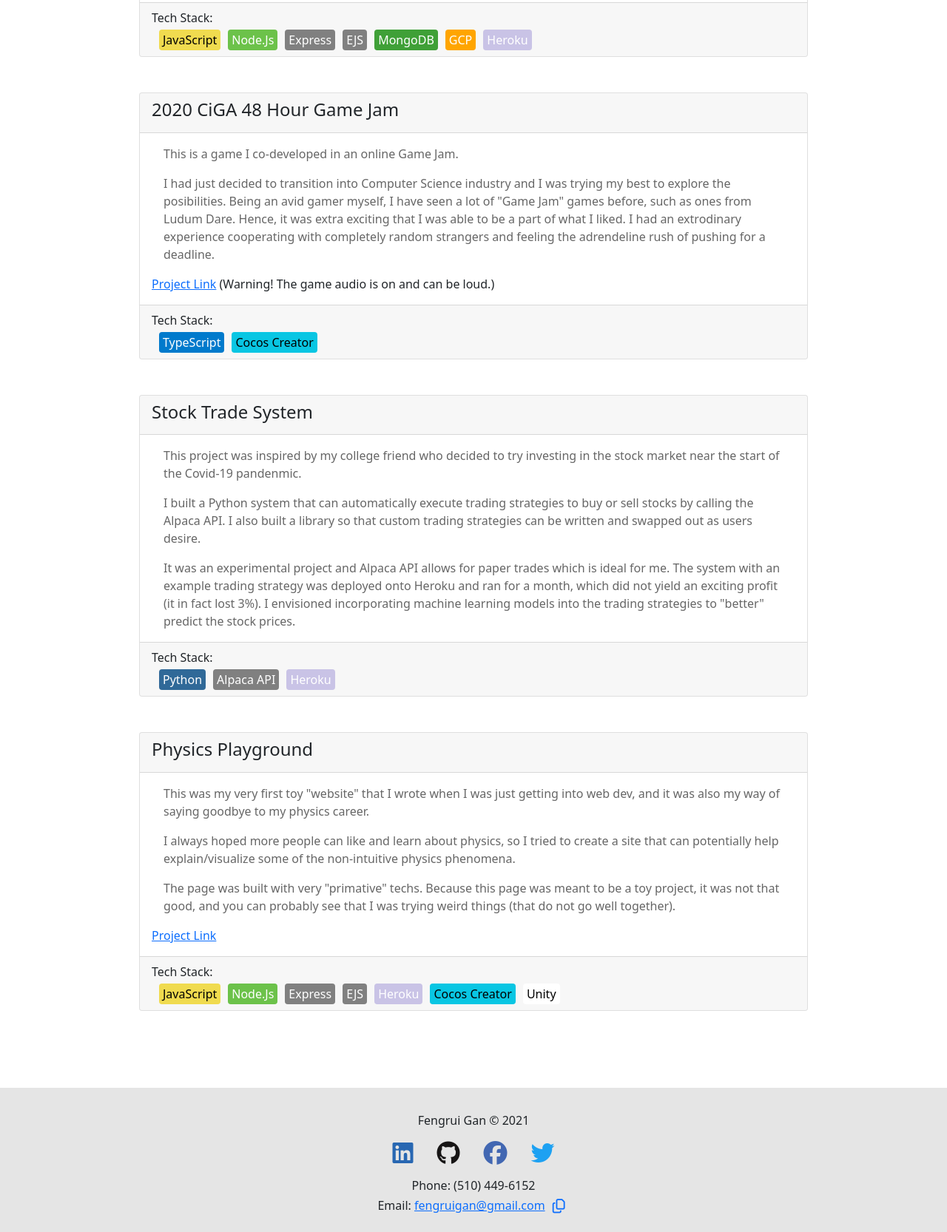
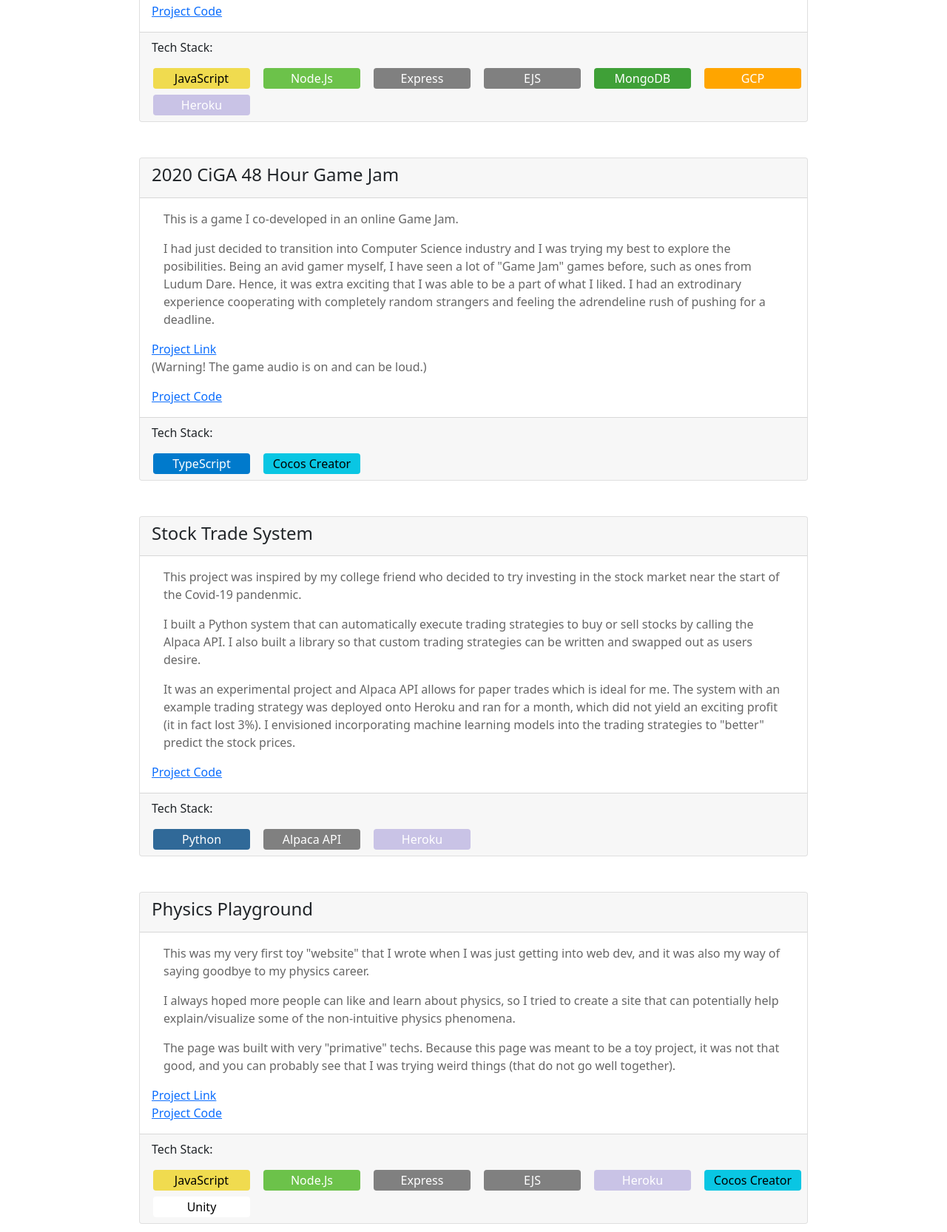
Before and after one commit to fengruigan/fengruigan-homepage, a website: page projects.html in a window 1280 px wide. Shown: the part 572-2238 px from the top of the page at 74% size. Drawn offline with nearby package versions, Linux system fonts and the light colour scheme.

Commit message:
change tech stack list to grid

```diff
--- a/projects.html
+++ b/projects.html
@@ -61,6 +61,7 @@
         <!-- Projects -->
         <section>
           <h1 class="title">Projects</h1>
+
           <ul id="project-list" class="list-group">
             <li class="list-group-item">
               <div class="card">
@@ -68,9 +69,6 @@
                   <h2 class="card-title">Indie Game Gallery</h2>
                 </div>
                 <div class="card-body">
-                  <!-- <h3 class="card-subtitle mb-2 text-muted"> -->
-                  <!-- Node.Js, Express, ejs, MongoDB, GCP for image storage -->
-                  <!-- </h3> -->
                   <p class="card-text">
                     This full-stack project was inspired by the 2020 CiGA Game Jam in which I participated.
                   </p>
@@ -93,32 +91,41 @@
                     explore a lot more technologies that allows to rapid pace development, such as React and cloud
                     solutions.
                   </p>
+                  <div>
+                    <a
+                      href="http://https://github.com/fengruigan/game-gallery"
+                      target="_blank"
+                      rel="noopener noreferrer"
+                    >
+                      Project Code
+                    </a>
+                  </div>
                 </div>
                 <div class="card-footer">
-                  <div class="mb-1">Tech Stack:</div>
-                  <ul class="list-group list-group-horizontal tag-list">
-                    <li>
+                  <div class="mb-2">Tech Stack:</div>
+                  <div class="row">
+                    <div class="col-6 col-sm-4 col-md-3 col-lg-2 g-2">
                       <div class="tag tag-js rounded">JavaScript</div>
-                    </li>
-                    <li>
+                    </div>
+                    <div class="col-6 col-sm-4 col-md-3 col-lg-2 g-2">
                       <div class="tag tag-node rounded">Node.Js</div>
-                    </li>
-                    <li>
+                    </div>
+                    <div class="col-6 col-sm-4 col-md-3 col-lg-2 g-2">
                       <div class="tag tag-no-color rounded">Express</div>
-                    </li>
-                    <li>
+                    </div>
+                    <div class="col-6 col-sm-4 col-md-3 col-lg-2 g-2">
                       <div class="tag tag-no-color rounded">EJS</div>
-                    </li>
-                    <li>
+                    </div>
+                    <div class="col-6 col-sm-4 col-md-3 col-lg-2 g-2">
                       <div class="tag tag-mongodb rounded">MongoDB</div>
-                    </li>
-                    <li>
+                    </div>
+                    <div class="col-6 col-sm-4 col-md-3 col-lg-2 g-2">
                       <div class="tag tag-gcp rounded">GCP</div>
-                    </li>
-                    <li>
+                    </div>
+                    <div class="col-6 col-sm-4 col-md-3 col-lg-2 g-2">
                       <div class="tag tag-heroku rounded">Heroku</div>
-                    </li>
-                  </ul>
+                    </div>
+                  </div>
                 </div>
               </div>
             </li>
@@ -136,25 +143,33 @@
                     had an extrodinary experience cooperating with completely random strangers and feeling the
                     adrendeline rush of pushing for a deadline.
                   </p>
+                  <div>
                     <a
                       href="https://physics-playground.herokuapp.com/minigames/CGJ"
                       target="_blank"
                       rel="noopener noreferrer"
                       class="card-link"
-                    >Project Link</a
                     >
-                  (Warning! The game audio is on and can be loud.)
+                      Project Link
+                    </a>
+                    <p>(Warning! The game audio is on and can be loud.)</p>
+                  </div>
+                  <div>
+                    <a href="https://github.com/fengruigan/CGJ" target="_blank" rel="noopener noreferrer">
+                      Project Code
+                    </a>
+                  </div>
                 </div>
                 <div class="card-footer">
-                  <div class="mb-1">Tech Stack:</div>
-                  <ul class="list-group list-group-horizontal tag-list">
-                    <li>
+                  <div class="mb-2">Tech Stack:</div>
+                  <div class="row">
+                    <div class="col-6 col-sm-4 col-md-3 col-lg-2 g-2">
                       <div class="tag tag-ts rounded">TypeScript</div>
-                    </li>
-                    <li>
+                    </div>
+                    <div class="col-6 col-sm-4 col-md-3 col-lg-2 g-2">
                       <div class="tag tag-cocos rounded">Cocos Creator</div>
-                    </li>
-                  </ul>
+                    </div>
+                  </div>
                 </div>
               </div>
             </li>
@@ -179,20 +194,25 @@
                     yield an exciting profit (it in fact lost 3%). I envisioned incorporating machine learning models
                     into the trading strategies to "better" predict the stock prices.
                   </p>
+                  <div>
+                    <a href="https://github.com/fengruigan/stock-trade" target="_blank" rel="noopener noreferrer">
+                      Project Code
+                    </a>
+                  </div>
                 </div>
                 <div class="card-footer">
-                  <div class="mb-1">Tech Stack:</div>
-                  <ul class="list-group list-group-horizontal tag-list">
-                    <li>
+                  <div class="mb-2">Tech Stack:</div>
+                  <div class="row">
+                    <div class="col-6 col-sm-4 col-md-3 col-lg-2 g-2">
                       <div class="tag tag-py rounded">Python</div>
-                    </li>
-                    <li>
+                    </div>
+                    <div class="col-6 col-sm-4 col-md-3 col-lg-2 g-2">
                       <div class="tag tag-no-color rounded">Alpaca API</div>
-                    </li>
-                    <li>
+                    </div>
+                    <div class="col-6 col-sm-4 col-md-3 col-lg-2 g-2">
                       <div class="tag tag-heroku rounded">Heroku</div>
-                    </li>
-                  </ul>
+                    </div>
+                  </div>
                 </div>
               </div>
             </li>
@@ -215,39 +235,47 @@
                     was not that good, and you can probably see that I was trying weird things (that do not go well
                     together).
                   </p>
+                  <div>
                     <a
                       href="https://physics-playground.herokuapp.com/"
                       target="_blank"
                       rel="noopener noreferrer"
                       class="card-link"
-                    >Project Link</a
                     >
+                      Project Link
+                    </a>
+                  </div>
+                  <div>
+                    <a href="https://github.com/fengruigan/portfolio-website" target="_blank" rel="noopener noreferrer">
+                      Project Code
+                    </a>
+                  </div>
                 </div>
                 <div class="card-footer">
-                  <div class="mb-1">Tech Stack:</div>
-                  <ul class="list-group list-group-horizontal tag-list">
-                    <li>
+                  <div class="mb-2">Tech Stack:</div>
+                  <div class="row">
+                    <div class="col-6 col-sm-4 col-md-3 col-lg-2 g-2">
                       <div class="tag tag-js rounded">JavaScript</div>
-                    </li>
-                    <li>
+                    </div>
+                    <div class="col-6 col-sm-4 col-md-3 col-lg-2 g-2">
                       <div class="tag tag-node rounded">Node.Js</div>
-                    </li>
-                    <li>
+                    </div>
+                    <div class="col-6 col-sm-4 col-md-3 col-lg-2 g-2">
                       <div class="tag tag-no-color rounded">Express</div>
-                    </li>
-                    <li>
+                    </div>
+                    <div class="col-6 col-sm-4 col-md-3 col-lg-2 g-2">
                       <div class="tag tag-no-color rounded">EJS</div>
-                    </li>
-                    <li>
+                    </div>
+                    <div class="col-6 col-sm-4 col-md-3 col-lg-2 g-2">
                       <div class="tag tag-heroku rounded">Heroku</div>
-                    </li>
-                    <li>
+                    </div>
+                    <div class="col-6 col-sm-4 col-md-3 col-lg-2 g-2">
                       <div class="tag tag-cocos rounded">Cocos Creator</div>
-                    </li>
-                    <li>
+                    </div>
+                    <div class="col-6 col-sm-4 col-md-3 col-lg-2 g-2">
                       <div class="tag tag-unity rounded">Unity</div>
-                    </li>
-                  </ul>
+                    </div>
+                  </div>
                 </div>
               </div>
             </li>
@@ -287,9 +315,9 @@
           </li>
         </ul>
         <ul id="vertical-contact-list">
-          <li>Phone: (510) 449-6152</li>
+          <li><i class="fas fa-phone-alt"></i> (510) 449-6152</li>
           <li>
-            Email:
+            <i class="far fa-envelope"></i>
             <a href="mailto:fengruigan@gmail.com">fengruigan@gmail.com</a>
             <button id="copy-email" type="button" class="btn btn-outline-primary email-buttons">
               <i class="far fa-copy"></i>
--- a/public/css/projects.css
+++ b/public/css/projects.css
@@ -17,6 +17,7 @@
   padding: 2px 5px 2px 5px;
   margin-left: 10px;
   color: white;
+  text-align: center;
 }
 
 .tag-js {
```
Lines whose indentation alone changed are shown as unchanged.
